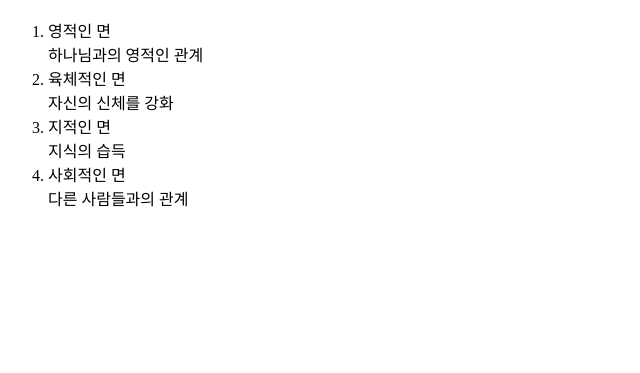
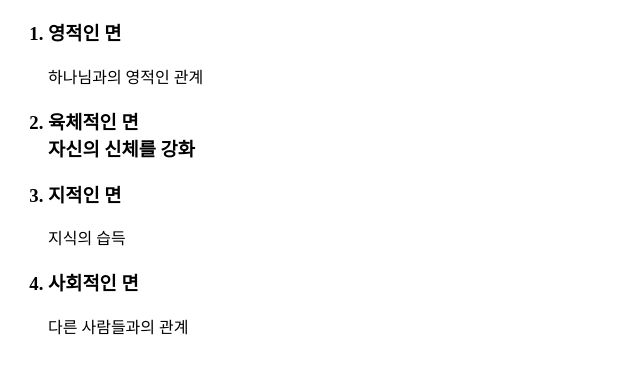
Before and after one commit to kodavid1/kodavid1, a plain HTML site: page index.html in a window 1280 px wide. Shown: the part 57-430 px from the top of the page, without its empty margins (0-640 px from the left). Drawn offline with Linux system fonts and the light colour scheme.

Commit message:
Update index.html

```diff
--- a/index.html
+++ b/index.html
@@ -1,14 +1,14 @@
     <h1>인생의 목표 설정</h1>
 <ol>
-<li>영적인 면</li>
+    <h3><li>영적인 면</li></h3>
 하나님과의 영적인 관계</br>
 
-<li>육체적인 면</li>
+<h3><li>육체적인 면</li></3>
 자신의 신체를 강화</br>
 
-<li>지적인 면</li>
+<h3><li>지적인 면</li></h3>
 지식의 습득</br>
 
-<li>사회적인 면</li>
+<h3><li>사회적인 면</li></h3>
 다른 사람들과의 관계</br>
 </ol>
```
